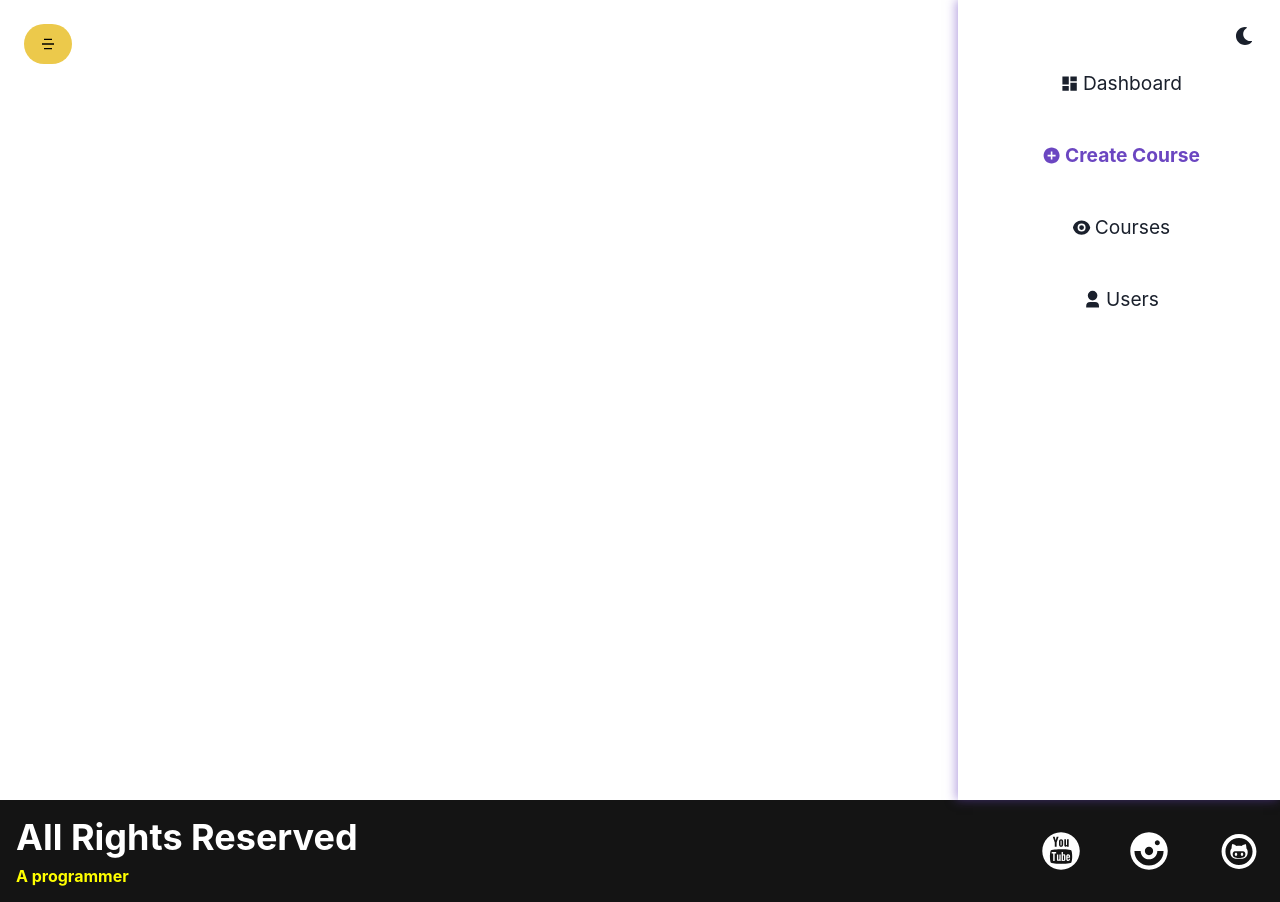
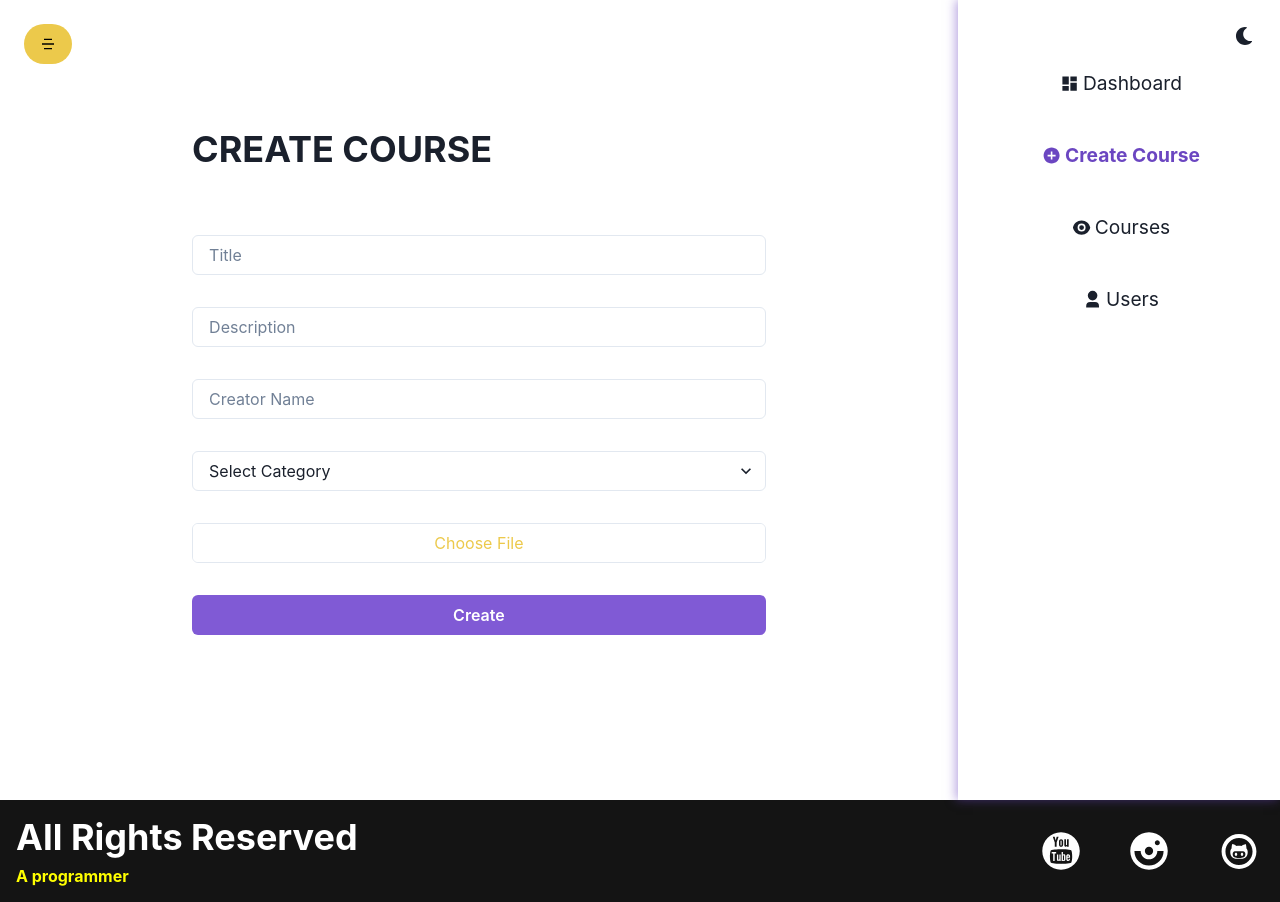
Before and after one commit to rajninair/educourse, a React (Create React App) app: page /admin/createcourse in a window 1280 px wide. Built offline with nearby package versions, Linux system fonts and the light colour scheme.

Commit message:
Create course and all user list pages for admin -  done

```diff
--- a/src/App.js
+++ b/src/App.js
@@ -40,9 +40,9 @@ import Users from './components/Admin/Users';
 
 function App() {
   // To disable right click
-  window.addEventListener('contextmenu', e => {
-    e.preventDefault();
-  });
+  // window.addEventListener('contextmenu', e => {
+  //   e.preventDefault();
+  // });
   return (
     <BrowserRouter>
       <Routes>
--- a/src/components/Admin/CreateCourse/index.jsx
+++ b/src/components/Admin/CreateCourse/index.jsx
@@ -1,7 +1,50 @@
-import { Box, Grid, Image } from '@chakra-ui/react';
+import {
+  Box,
+  Button,
+  Container,
+  Grid,
+  Heading,
+  Image,
+  Input,
+  Select,
+  VStack,
+} from '@chakra-ui/react';
 import cursor from '../../../assets/images/cursor.jpeg';
 import Sidebar from '../Sidebar';
+import { useState } from 'react';
+import { fileUploadCss } from '../../Auth/Register';
 const CreateCourse = () => {
+  const categoriesArr = [
+    'Web development',
+    'Artificial Intelligence',
+    'Data Structure & Algorithm',
+    'App Development',
+    'Data Structures',
+    'Game Development',
+  ];
+  const [title, setTitle] = useState('');
+  const [description, setDescription] = useState('');
+  const [createdBy, setCreatedBy] = useState('');
+  const [category, setCategory] = useState('');
+  const [image, setImage] = useState('');
+  const [imagePrev, setImagePrev] = useState('');
+  const [categories, setCategories] = useState(categoriesArr);
+
+  const changeImageHandler = e => {
+    const file = e.target.files[0];
+    const reader = new FileReader();
+    if (file) {
+      console.log('image', image);
+      reader.readAsDataURL(file);
+      reader.onloadend = () => {
+        setImagePrev(reader.result);
+        setImage(file);
+      };
+    } else {
+      // console.log('previous image', image);
+      return;
+    }
+  };
   return (
     <Grid
       css={{
@@ -10,7 +53,74 @@ const CreateCourse = () => {
       minH={'100vh'}
       templateColumns={['1fr', '5fr 1fr']}
     >
-      <Box></Box>
+      <Container py="16">
+        <form>
+          <Heading
+            textTransform={'uppercase'}
+            children={'Create Course'}
+            my="16"
+            textAlign={['center', 'left']}
+          />
+
+          <VStack m="auto" spacing={'8'}>
+            <Input
+              value={title}
+              onChange={e => setTitle(e.target.value)}
+              placeholder="Title"
+              type="text"
+              focusBorderColor="purple.300"
+            />
+
+            <Input
+              value={description}
+              onChange={e => setDescription(e.target.value)}
+              placeholder="Description"
+              type="text"
+              focusBorderColor="purple.300"
+            />
+
+            <Input
+              value={createdBy}
+              onChange={e => setCreatedBy(e.target.value)}
+              placeholder="Creator Name"
+              type="text"
+              focusBorderColor="purple.300"
+            />
+
+            <Select
+              focusBorderColor="purple.300"
+              value={category}
+              onChange={e => setCategory(e.target.value)}
+            >
+              <option value="">Select Category</option>
+              {categoriesArr.map(category => (
+                <option key={category} value={category}>
+                  {category}
+                </option>
+              ))}
+            </Select>
+
+            <Input
+              accept="image/*"
+              required
+              id="chooseAvatar"
+              type="file"
+              focusBorderColor="purple.300"
+              css={{
+                '&::file-selector-button': fileUploadCss,
+                color: 'purple',
+              }}
+              onChange={changeImageHandler}
+            />
+            {imagePrev && (
+              <Image src={imagePrev} boxSize={64} objectFit={'contain'} />
+            )}
+            <Button w="full" colorScheme="purple" type="submit">
+              Create
+            </Button>
+          </VStack>
+        </form>
+      </Container>
       <Sidebar />
     </Grid>
   );
--- a/src/components/Admin/Dashboard/Chart.jsx
+++ b/src/components/Admin/Dashboard/Chart.jsx
@@ -23,7 +23,7 @@ ChartJS.register(
   Legend
 );
 export const LineChart = () => {
-  const labels = ['abc1', 'abc2', 'abc3', 'abc4', 'abc5'];
+  const labels = getLastYearMonth();
   const options = {
     responsive: true,
     plugins: {
@@ -65,3 +65,40 @@ export const DoughnutChart = () => {
   };
   return <Doughnut data={data} />;
 };
+
+function getLastYearMonth() {
+  const labels = [];
+  const months = [
+    'Jan',
+    'Feb',
+    'Mar',
+    'Apr',
+    'May',
+    'Jun',
+    'Jul',
+    'Aug',
+    'Sep',
+    'Oct',
+    'Nov',
+    'Dec',
+  ];
+
+  const currentMonth = new Date().getMonth();
+  const remain = 11 - currentMonth;
+  for (let index = currentMonth; index < months.length; index++) {
+    console.log('currentMonth', currentMonth);
+
+    const element = months[index];
+    labels.unshift(element);
+    if (index === 0) break;
+  }
+  console.log(labels);
+
+  for (let index = 11; index > remain; index++) {
+    const element = months[index];
+    labels.unshift(element);
+    if (index === currentMonth) break;
+  }
+  return labels;
+}
+getLastYearMonth();
--- a/src/components/Admin/Dashboard/index.jsx
+++ b/src/components/Admin/Dashboard/index.jsx
@@ -11,7 +11,7 @@ import {
 import cursor from '../../../assets/images/cursor.jpeg';
 import Sidebar from '../Sidebar';
 import { RiArrowDownLine, RiArrowUpLine } from 'react-icons/ri';
-import { DoughnutChart, LineChart } from './Chart';
+// import { DoughnutChart, LineChart } from './Chart';
 
 const Databox = ({ title, qty, qtyPercentage, profit }) => {
   return (
@@ -103,7 +103,7 @@ const Dashboard = () => {
           />
 
           {/* Line graph here */}
-          <LineChart />
+          {/* <LineChart /> */}
         </Box>
 
         <Grid templateColumns={['1fr', '2fr 1fr']}>
@@ -130,7 +130,7 @@ const Dashboard = () => {
               children="Users"
             />
             {/* Doughnut graph */}
-            <DoughnutChart />
+            {/* <DoughnutChart /> */}
           </Box>
         </Grid>
       </Box>
--- a/src/components/Admin/Users/index.jsx
+++ b/src/components/Admin/Users/index.jsx
@@ -1,7 +1,53 @@
-import { Box, Grid, Image } from '@chakra-ui/react';
+import {
+  Box,
+  Button,
+  Grid,
+  HStack,
+  Heading,
+  Image,
+  Table,
+  TableCaption,
+  TableContainer,
+  Tbody,
+  Td,
+  Text,
+  Th,
+  Thead,
+  Tr,
+} from '@chakra-ui/react';
 import cursor from '../../../assets/images/cursor.jpeg';
 import Sidebar from '../Sidebar';
+import { RiDeleteBin7Fill } from 'react-icons/ri';
+import { useState } from 'react';
+
 const Users = () => {
+  const uarray = [
+    {
+      _id: 'Fdfdfddf',
+      name: 'rmn',
+      role: 'admin',
+      subscription: {
+        status: 'active',
+      },
+      email: 'rajni@gmail.com',
+    },
+    {
+      _id: 'dgfgffdgfg',
+      name: 'tmn',
+      role: 'admin',
+      subscription: {
+        status: 'active',
+      },
+      email: 'tmn@gmail.com',
+    },
+  ];
+  const [usersArray, setUsersArray] = useState(uarray);
+  const updateHandler = userId => {
+    console.log(userId);
+  };
+  const deleteButtonHandler = userId => {
+    console.log(userId);
+  };
   return (
     <Grid
       css={{
@@ -10,9 +56,73 @@ const Users = () => {
       minH={'100vh'}
       templateColumns={['1fr', '5fr 1fr']}
     >
-      <Box></Box>
+      <Box p={['0', '16']} overflowX={'auto'}>
+        <Heading
+          textTransform={'uppercase'}
+          children={'All Users'}
+          my="16"
+          textAlign={['center', 'left']}
+        />
+        <TableContainer w={['100vw', 'full']}>
+          <Table variant={'simple'} size="lg">
+            <TableCaption>All available users in the database</TableCaption>
+            <Thead>
+              <Tr>
+                <Th>Id</Th>
+                <Th>Name</Th>
+                <Th>Email</Th>
+                <Th>Role</Th>
+                <Th>Subscription</Th>
+                <Th isNumeric>Action</Th>
+              </Tr>
+            </Thead>
+            <Tbody>
+              {usersArray.map(user => (
+                <Row
+                  updateHandler={updateHandler}
+                  deleteButtonHandler={deleteButtonHandler}
+                  key={user._id}
+                  user={user}
+                />
+              ))}
+            </Tbody>
+          </Table>
+        </TableContainer>
+      </Box>
       <Sidebar />
     </Grid>
   );
 };
 export default Users;
+
+function Row({ user, updateHandler, deleteButtonHandler }) {
+  return (
+    <Tr>
+      <Td>#{user._id}</Td>
+      <Td>{user.name}</Td>
+      <Td>{user.email}</Td>
+      <Td>{user.role}</Td>
+      <Td>
+        {user.subscription?.status === 'active' ? 'Active' : 'Not Active'}
+      </Td>
+      <Td isNumeric>
+        <HStack justifyContent={'flex-end'}>
+          <Button
+            variant={'outline'}
+            color={'purple.500'}
+            onClick={() => updateHandler(user._id)}
+          >
+            Change Role
+          </Button>
+
+          <Button
+            color={'purple.600'}
+            onClick={() => deleteButtonHandler(user._id)}
+          >
+            <RiDeleteBin7Fill />
+          </Button>
+        </HStack>
+      </Td>
+    </Tr>
+  );
+}
--- a/src/components/Auth/Register.jsx
+++ b/src/components/Auth/Register.jsx
@@ -28,7 +28,7 @@ const Register = () => {
   const [name, setName] = useState('');
   const [email, setEmail] = useState('');
   const [password, setPassword] = useState('');
-  const [imgPreview, setImgPreview] = useState('');
+  const [imagePreview, setImagePrev] = useState('');
   const [image, setImage] = useState('');
 
   const changeImageHandler = e => {
@@ -38,7 +38,7 @@ const Register = () => {
       console.log('image', image);
       reader.readAsDataURL(file);
       reader.onloadend = () => {
-        setImgPreview(reader.result);
+        setImagePrev(reader.result);
         setImage(file);
       };
     } else {
@@ -55,7 +55,7 @@ const Register = () => {
 
         <form style={{ width: '100%' }}>
           <Box my={'4'} display={'flex'} justifyContent={'center'}>
-            <Avatar size={'2xl'} src={imgPreview} />
+            <Avatar size={'2xl'} src={imagePreview} />
           </Box>
           <Box my={'4'}>
             <FormLabel htmlFor="name" children="Name" />
```
